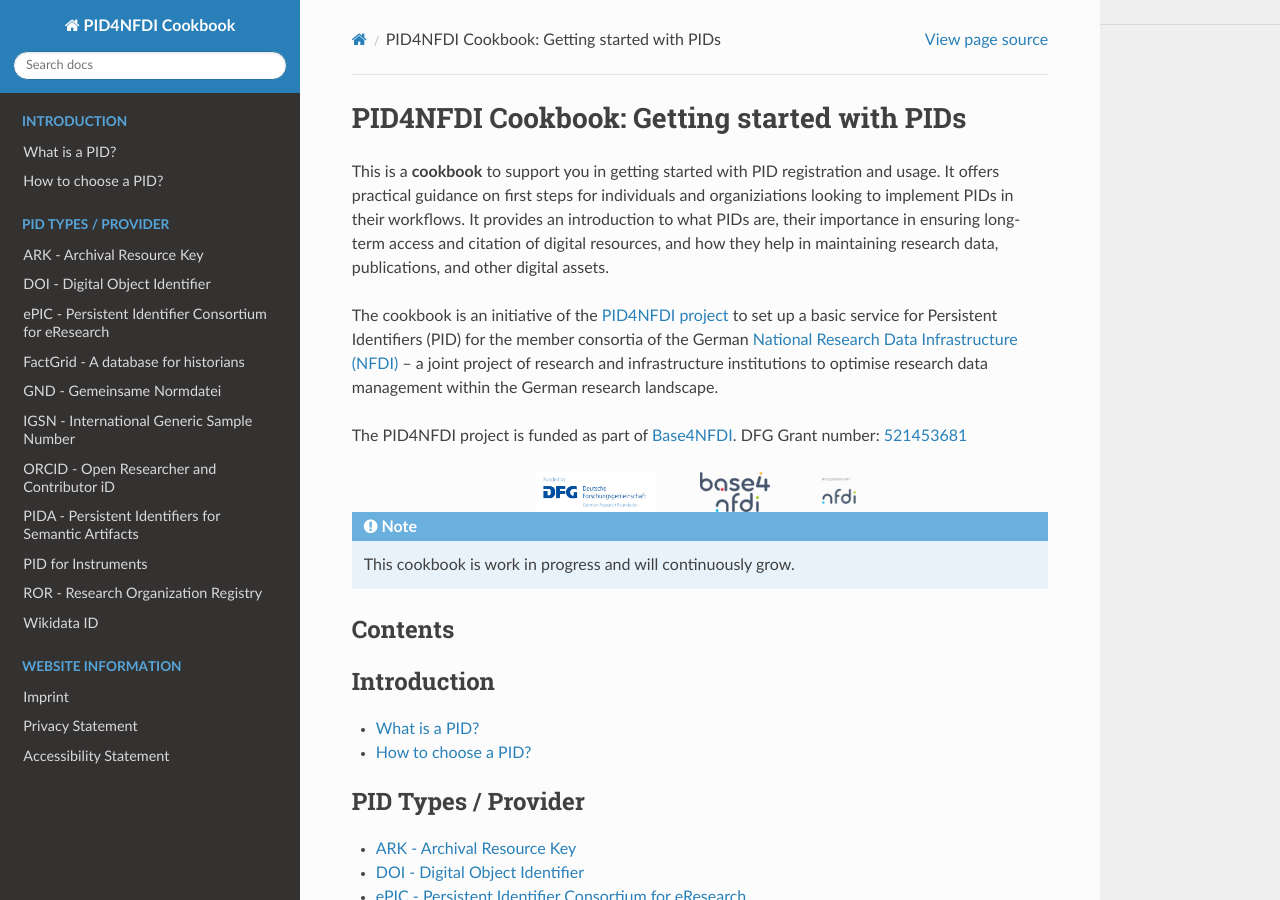
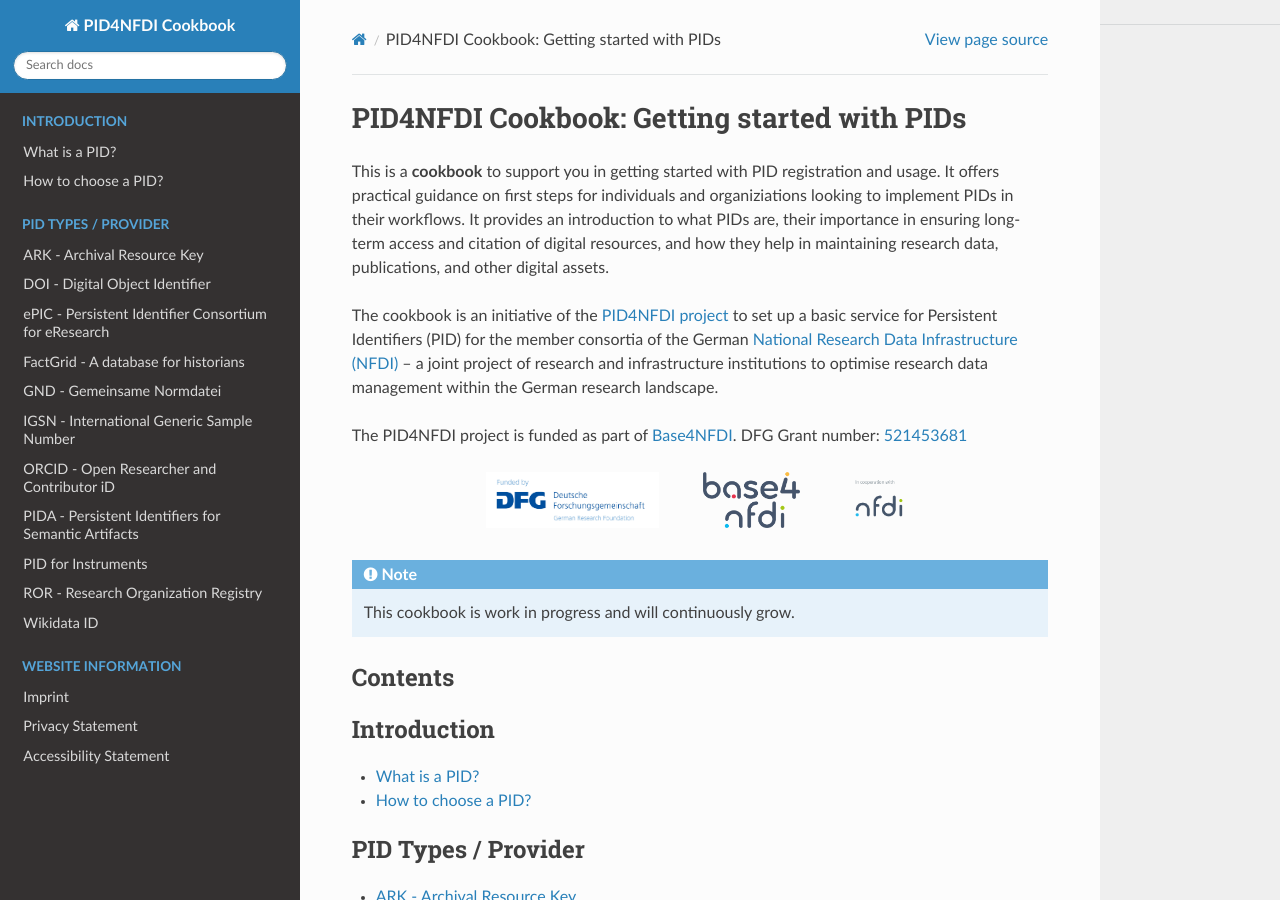
Before and after one commit to stephw-tib/pid4nfdi-training, a Sphinx documentation site: the page built from docs/source/index.rst, in a window 1280 px wide and 900 px high. Built offline with Sphinx 7.4.7 and the Read the Docs theme 3.1.0, drawn with Linux system fonts in a browser that asks for light colours; pages that are not in the unit, such as notebooks, are missing from menus.

Commit message:
immernoch finetuning Logos
Signed-off-by: kahlertt <166626523+kahlertt@users.noreply.github.com>

```diff
--- a/docs/source/index.rst
+++ b/docs/source/index.rst
@@ -10,17 +10,18 @@ The PID4NFDI project is funded as part of `Base4NFDI <https://base4nfdi.de/>`_.
 
 .. raw:: html
 
-   <div style="text-align: center; margin-top: 1em;">
+   <div style="text-align: center; margin-top: 1em; margin-bottom: 2em;">
      <a href="https://www.dfg.de/" target="_blank" style="display: inline-block; margin: 0 20px;">
-       <img src="_static/Logo_DFG_en.jpg" alt="DFG Logo" style="height: 40px; max-width: 120px;">
+       <img src="_static/Logo_DFG_en.jpg" alt="DFG Logo" style="max-height: 56px;">
      </a>
      <a href="https://base4nfdi.de/" target="_blank" style="display: inline-block; margin: 0 20px;">
-       <img src="_static/Logo_base4NFDI_kurz.png" alt="Base4NFDI Logo" style="height: 40px; max-width: 160px;">
+       <img src="_static/Logo_base4NFDI_kurz.png" alt="Base4NFDI Logo" style="max-height: 56px;">
      </a>
      <a href="https://www.nfdi.de/" target="_blank" style="display: inline-block; margin: 0 20px;">
-       <img src="_static/Logo_nfdi.png" alt="NFDI Logo" style="height: 40px; max-width: 100px;">
+       <img src="_static/Logo_nfdi.png" alt="NFDI Logo" style="max-height: 56px;">
      </a>
    </div>
+
 
 
 
```
